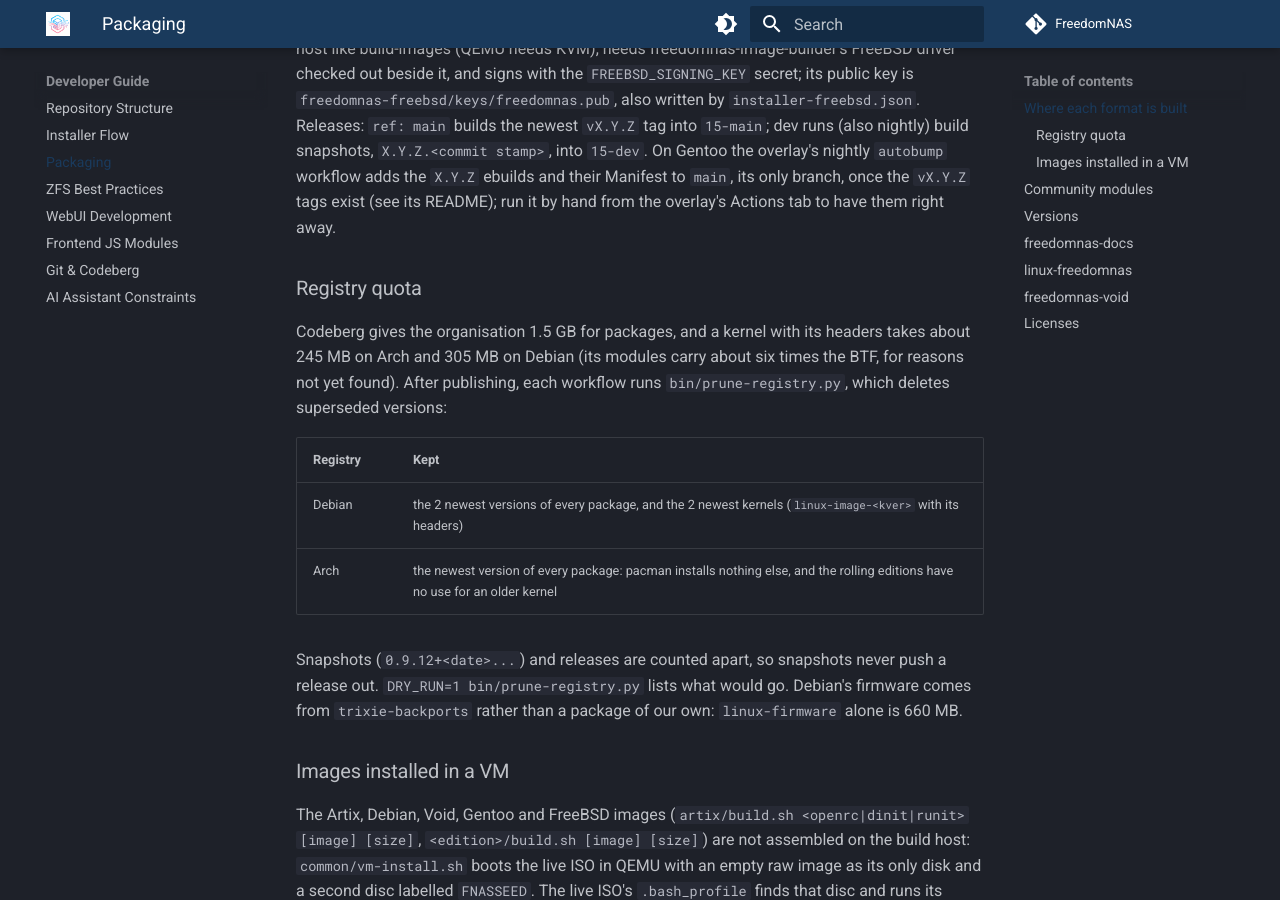
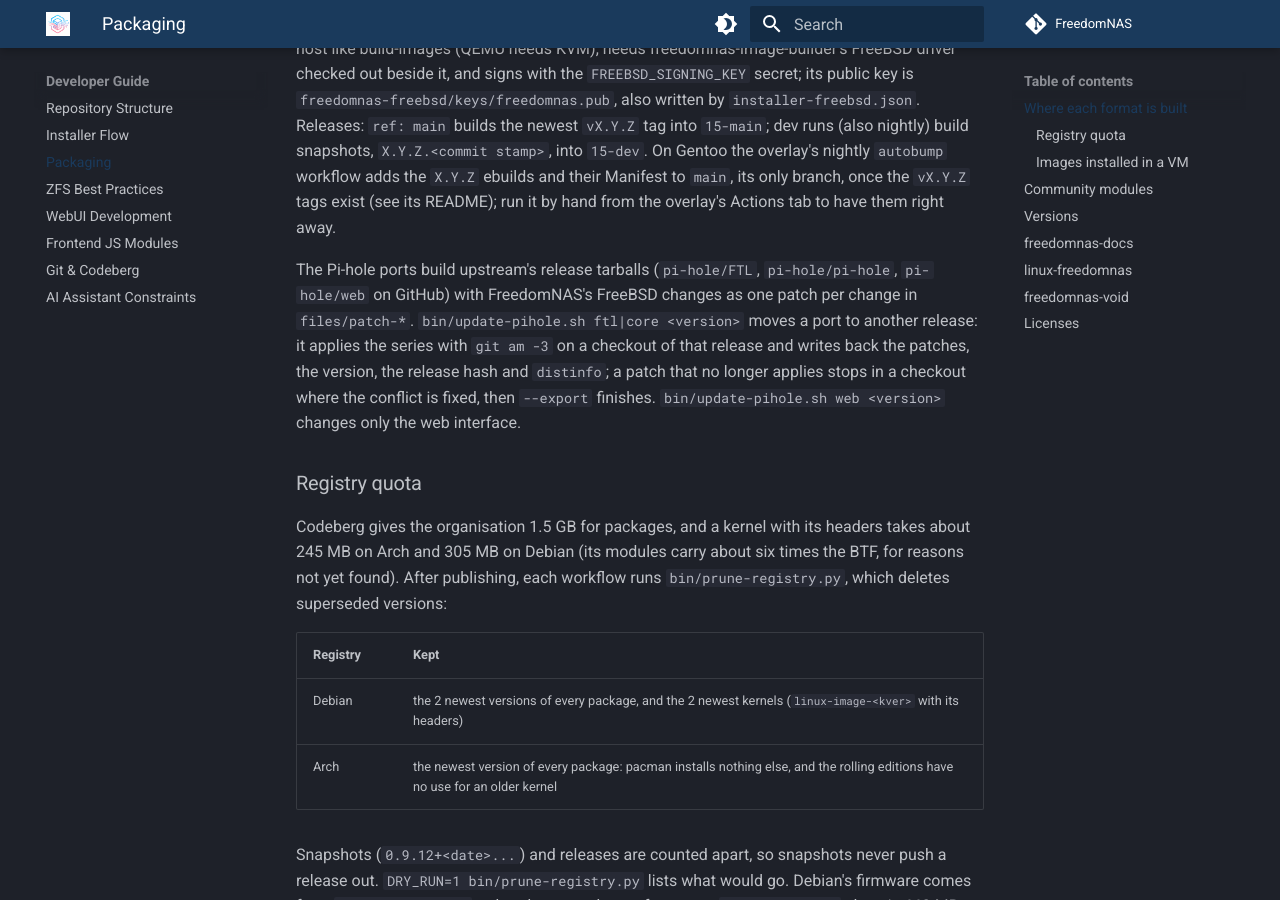
Before and after one commit to FreedomNAS/freedomnas-docs, an MkDocs documentation site: the page built from docs/developer/packaging.md, in a window 1280 px wide and 900 px high, scrolled down 1804 px. Built offline with MkDocs 1.6.1 and Material for MkDocs 9.7.7, drawn with Linux system fonts in a browser that asks for light colours.

Commit message:
Describe the Pi-hole patch series and its update script

```diff
--- a/docs/developer/packaging.md
+++ b/docs/developer/packaging.md
@@ -48,6 +48,15 @@ tag into `15-main`; dev runs (also nightly) build snapshots,
 `autobump` workflow adds the `X.Y.Z` ebuilds and their Manifest to `main`, its
 only branch, once the `vX.Y.Z` tags exist (see its README); run it by hand
 from the overlay's Actions tab to have them right away.
+
+The Pi-hole ports build upstream's release tarballs (`pi-hole/FTL`,
+`pi-hole/pi-hole`, `pi-hole/web` on GitHub) with FreedomNAS's FreeBSD changes
+as one patch per change in `files/patch-*`. `bin/update-pihole.sh ftl|core
+<version>` moves a port to another release: it applies the series with
+`git am -3` on a checkout of that release and writes back the patches, the
+version, the release hash and `distinfo`; a patch that no longer applies
+stops in a checkout where the conflict is fixed, then `--export` finishes.
+`bin/update-pihole.sh web <version>` changes only the web interface.
 
 ### Registry quota
 
```
